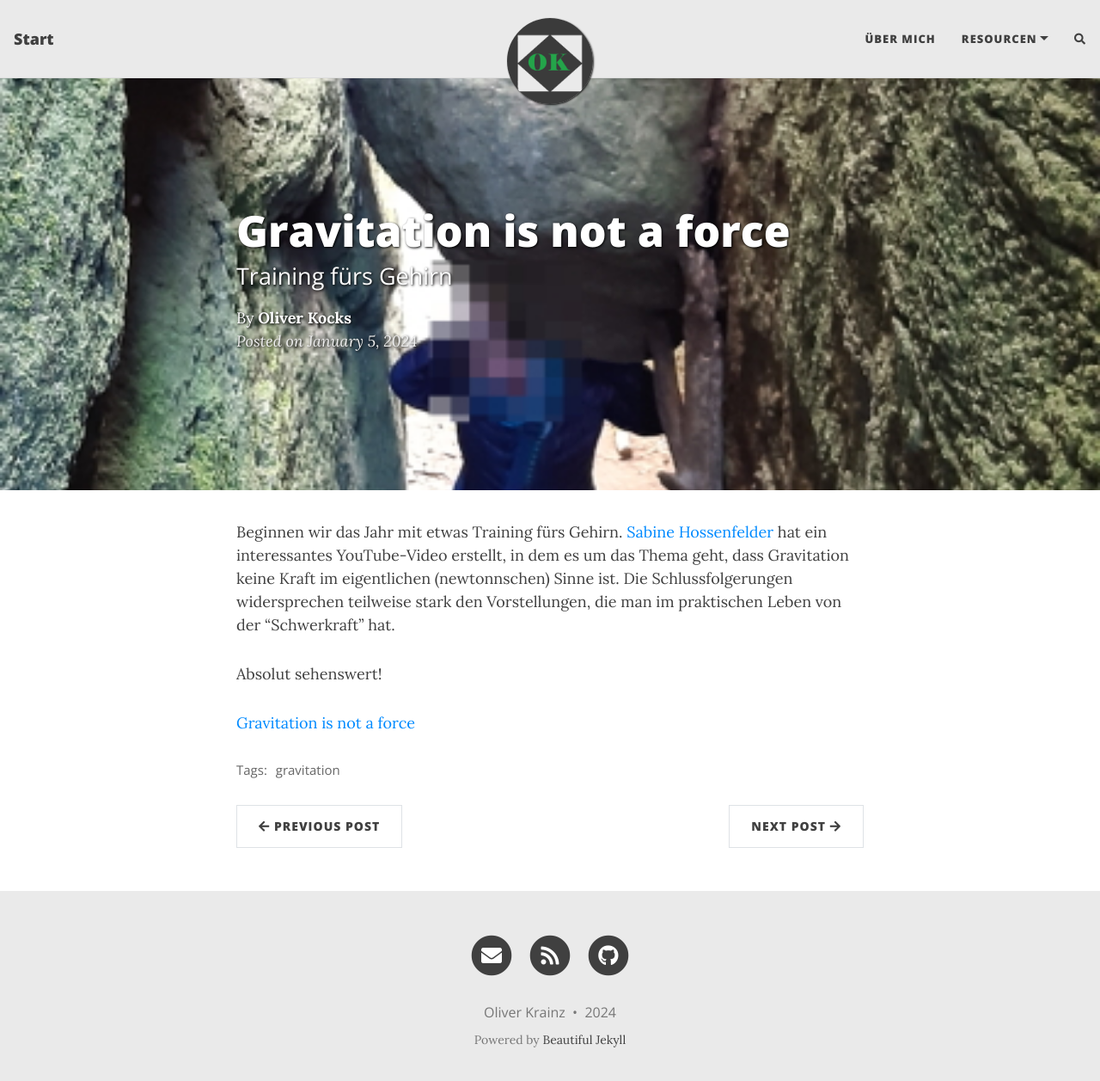
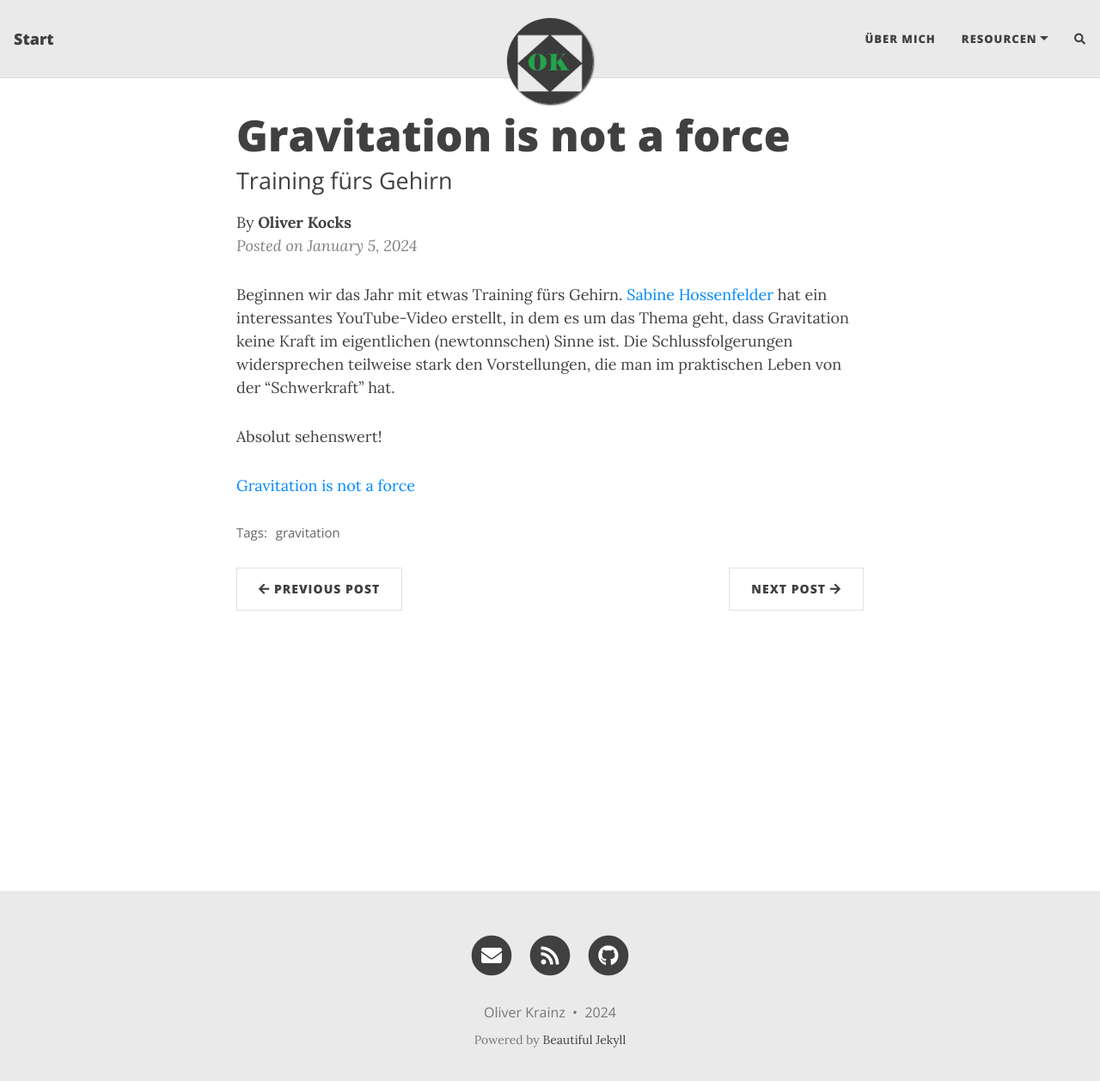
Before and after one commit to OliverKrainz/OliverKrainz.github.io, a Jekyll site: the page built from _posts/2024-01-05-gravitationisnotaforce.md, in a window 1280 px wide and 1270 px high. Shown: the top 1257 px of the window at 86% size. Built offline with Jekyll 4.4.1, drawn with Linux system fonts in a browser that asks for light colours; nearby versions of some CDN libraries; comment, search, counter and statistics services are not loaded.

Commit message:
Update 2024-01-05-gravitationisnotaforce.md
removing cover-img as test

```diff
--- a/_posts/2024-01-05-gravitationisnotaforce.md
+++ b/_posts/2024-01-05-gravitationisnotaforce.md
@@ -2,7 +2,7 @@
 layout: post
 title: Gravitation is not a force
 subtitle: Training fürs Gehirn
-cover-img: /assets/img/gravitation.jpg
+#cover-img: /assets/img/gravitation.jpg
 #thumbnail-img: /assets/img/sunflower.jpg
 share-img: /assets/img/start.jpg
 tags: [gravitation ]
```
